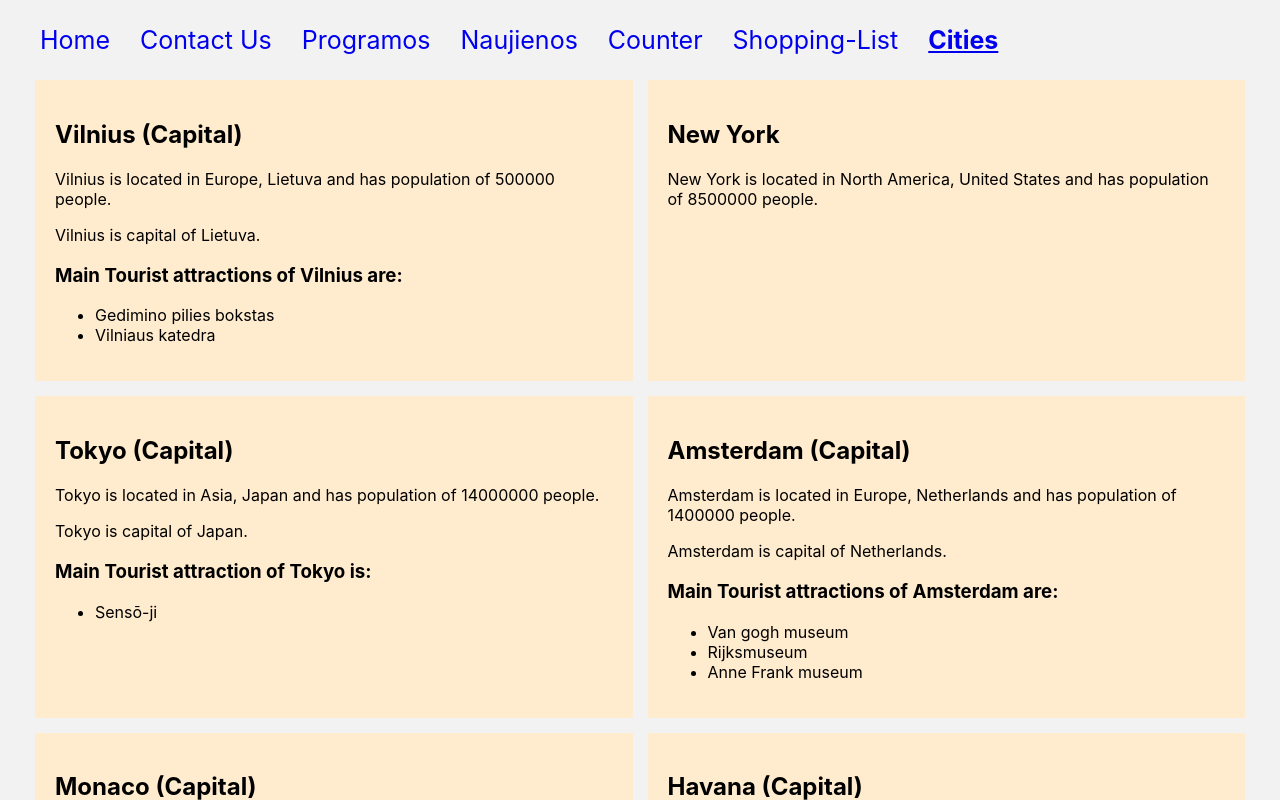
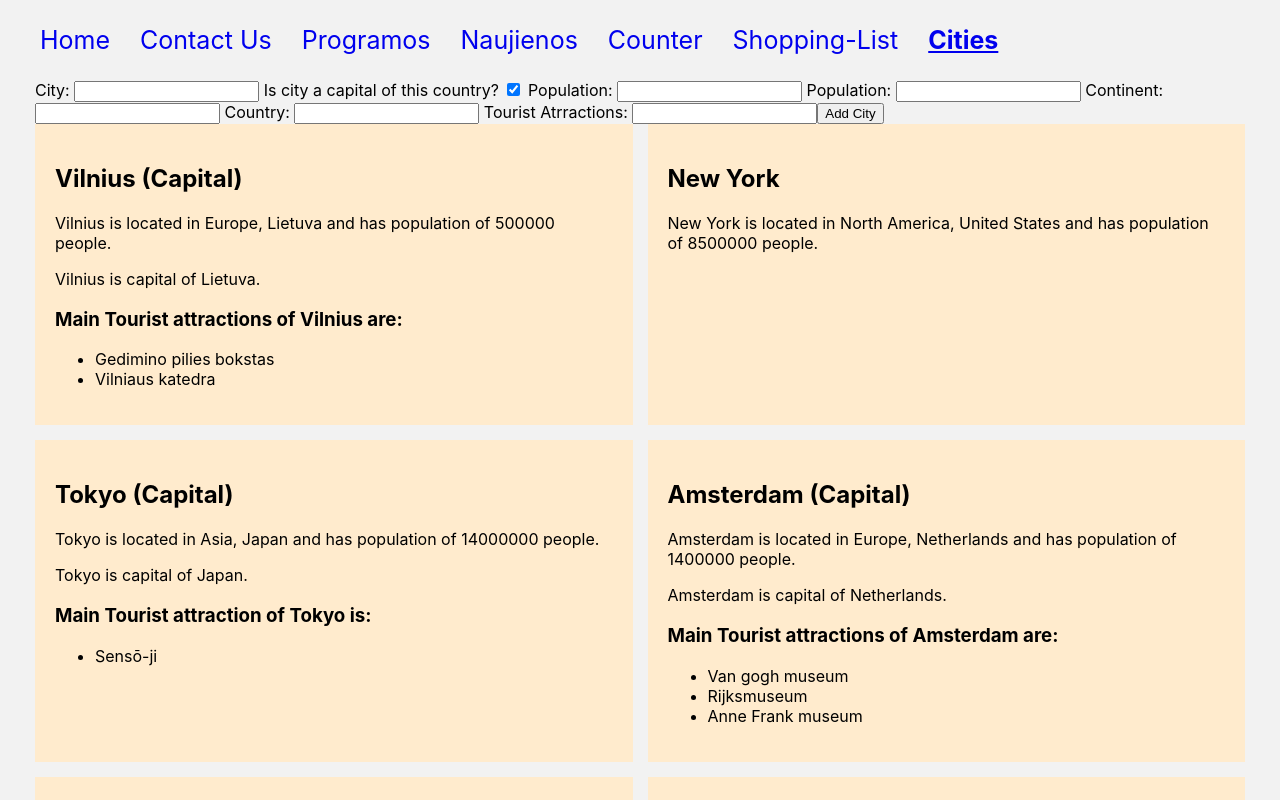
Before and after one commit to Adomelism/First-React-Project, a React (Create React App) app: page /CitiesPage in a window 1280 px wide. Shown: the top 800 px of the page. Built offline with nearby package versions, Linux system fonts and the light colour scheme.

Commit message:
inputchangehandler

```diff
--- /dev/null
+++ b/src/Components/CitiesComponents/AddCityForm.js
@@ -0,0 +1,42 @@
+import { useState } from "react"
+
+const AddCityForm = () => {
+
+
+const [input, setInput] = useState('')
+
+const inputChangeHandler = (event) => {
+    const newValue = event.target.value;
+    console.log(event.target.value)
+    setInput(prevState => {
+        const newState = [newValue, ...prevState]
+    })
+}
+
+  return (
+    <form>
+        <label htmlFor="city">City: </label>
+        <input type="text" id="city" name="city" value={input} onChange={() => inputChangeHandler}></input>
+        <label htmlFor="isCapital"> Is city a capital of this country? </label>
+        <input type="checkbox" id="isCapital" name="isCapital" checked={true}></input>
+        <label htmlFor="population"> Population: </label>
+        <input type="number" id="population" name="population" value={input} onChange={() => inputChangeHandler}></input>
+        <label htmlFor="population"> Population: </label>
+        <input type="number" id="population" name="population" value={input} onChange={() => inputChangeHandler}></input>
+        <label htmlFor="continent"> Continent: </label>
+        <input type="text" id="continent" name="continent" value={input} onChange={() => inputChangeHandler}></input>
+        <label htmlFor="country"> Country: </label>
+        <input type="text" id="country" name="country" value={input} onChange={() => inputChangeHandler}></input>
+        <label htmlFor="touristAttractions"> Tourist Atrractions: </label>
+        <input type="text" id="touristAttractions" name="touristAttractions" value={input} onChange={() => inputChangeHandler}></input>
+
+
+        <label htmlFor="submitForm"></label>
+        <button type="submit" id="submitForm">Add City</button>
+
+
+    </form>
+  )
+}
+
+export default AddCityForm
--- a/src/Pages/CitiesPage/CitiesPage.js
+++ b/src/Pages/CitiesPage/CitiesPage.js
@@ -2,6 +2,7 @@ import './CitiesPage.css';
 import { useState } from 'react';
 import CityItem from '../../Components/CitiesComponents/CityItem';
 import Container from '../../Components/Container/Container';
+import AddCityForm from '../../Components/CitiesComponents/AddCityForm';
 
 const CitiesPage = () => {
 
@@ -107,6 +108,10 @@ console.log(cities.length)
 
   return (
 <Container>
+<div>
+    <AddCityForm></AddCityForm>
+</div>
+
     <div className={'cities-list' + oddCitiesClass}>
     {cities.map((city, index) => {
         return <CityItem key={index} city={city} />
```
